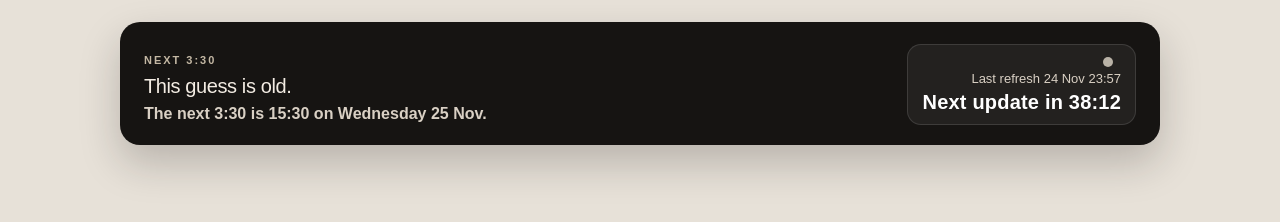
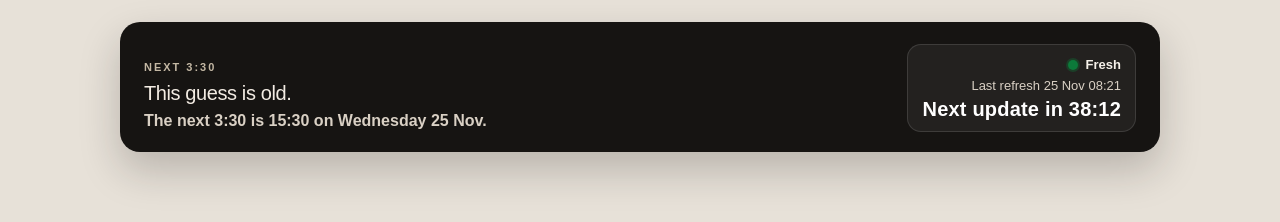
Before and after one commit to pk1codes/niftypredictorteam, a plain HTML site: page docs/index.html in a window 1280 px wide. Drawn offline with Linux system fonts and the light colour scheme.

Commit message:
Update the board

```diff
--- a/docs/index.html
+++ b/docs/index.html
@@ -219,7 +219,7 @@
 </head>
 <body>
 <main>
-  <section class='close stall' aria-label='Old guess'><header class='mast'><div><p class='kicker'>Next 3:30</p><h1>This guess is old.</h1><p class='when'>The next 3:30 is 15:30 on Wednesday 25 Nov.</p></div><div class='status' id='status' data-last='2026-11-24T23:57:33.951205+05:30'><span class='row'><span class='light on' id='light'></span><span class='state' id='state'>Fresh</span></span><span id='last-run'>Last refresh 24 Nov 23:57</span><span id='next-run'>Next update in --:--</span></div></header></section>
+  <section class='close stall' aria-label='Old guess'><header class='mast'><div><p class='kicker'>Next 3:30</p><h1>This guess is old.</h1><p class='when'>The next 3:30 is 15:30 on Wednesday 25 Nov.</p></div><div class='status' id='status' data-last='2026-11-25T08:21:27.557707+05:30'><span class='row'><span class='light on' id='light'></span><span class='state' id='state'>Fresh</span></span><span id='last-run'>Last refresh 25 Nov 08:21</span><span id='next-run'>Next update in --:--</span></div></header></section>
 </main>
 <script>
 const lastRaw = document.getElementById("status").dataset.last;
```
Also changed, not shown: 1 other file.
